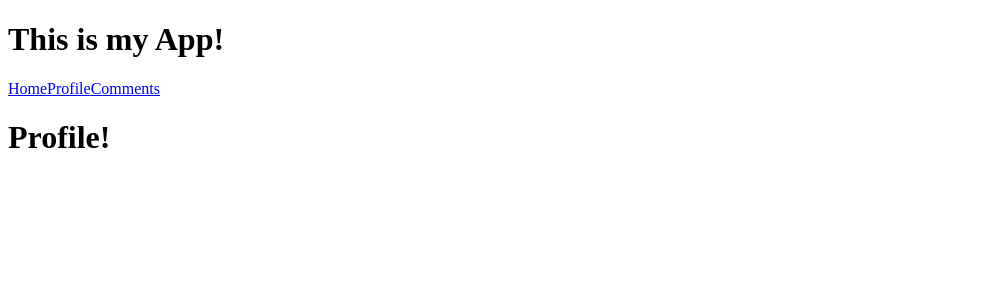
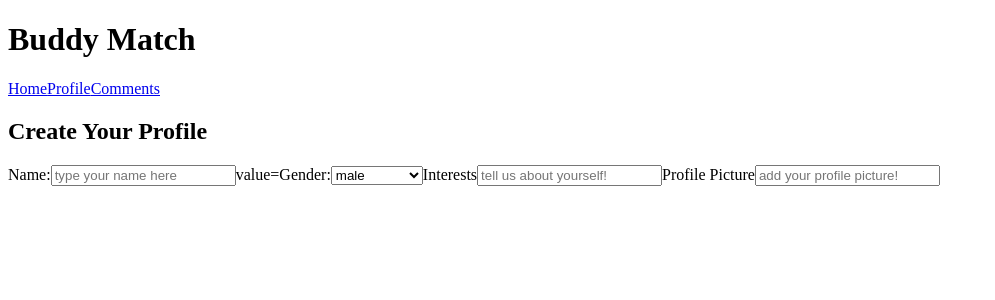
Before and after one commit to Huntysaurus/phase-2-project-react, a React (Create React App) app: page /profile in a window 1280 px wide. Shown: the top 300 px of the page, without its empty margins (0-995 px from the left). Built offline with nearby package versions, Linux system fonts and the light colour scheme.

Commit message:
making the profile form a controlled form

```diff
--- a/src/components/App.js
+++ b/src/components/App.js
@@ -2,7 +2,7 @@ import React from "react";
 import { Route, Switch } from "react-router-dom";
 import Header from "./Header";
 import Comments from "./Comments";
-import Profile from "./Profile";
+import ProfileForm from "./ProfileForm";
 import Home from "./Home";
 import NavBar from "./NavBar";
 
@@ -18,7 +18,7 @@ function App() {
                     <Home />
                 </Route>
                 <Route exact path="/profile">
-                    <Profile />
+                    <ProfileForm />
                 </Route>
                 <Route exact path="/comments">
                     <Comments />
--- a/src/components/Header.js
+++ b/src/components/Header.js
@@ -2,7 +2,7 @@ import React from "react";
 
 function Header() {
     return (
-        <h1> This is my App!</h1>
+        <h1>Buddy Match</h1>
     )
 }
 
--- a/src/components/Profile.js
+++ /dev/null
@@ -1,11 +0,0 @@
-import React from "react";
-
-function Profile() {
-    return (
-        <h1>Profile!</h1>
-    )
-}
-
-//if no profile, then option to create one. If profile, option to update or delete
-
-export default Profile
--- /dev/null
+++ b/src/components/ProfileForm.js
@@ -0,0 +1,54 @@
+import { getByPlaceholderText } from "@testing-library/react";
+import { v4 as uuid} from "uuid"
+import React, { useState } from "react";
+
+function ProfileForm({ onProfileFormSubmit }) {
+    const [name, setName] = useState("")
+    const [gender, setGender] = useState("male")
+    const [interests, setInterests] = useState("")
+    const [profilePicture, setProfilePicture] = useState("")
+
+    function handleSubmit(e) {
+        e.preventDefault()
+        onProfileFormSubmit({
+            id: uuid()
+        })
+    }
+    return (
+
+        <form onSubmit={handleSubmit}>
+            <div>
+                <h2>Create Your Profile</h2>
+                <label>
+                    Name:
+                    <input type='text'
+                    placeholder='type your name here'/>
+                    value={name}
+                </label>
+                <label>
+                    Gender:
+                    <select name="Gender">
+                        <option value="male">male</option>
+                        <option value="female">female</option>
+                        <option value="gender fluid">gender fluid</option>
+                        <option value="non-binary">non-binary</option>
+                    </select>
+                </label>
+                <label>
+                    Interests
+                    <input type='text' placeholder='tell us about yourself!'/>
+                </label>
+                <label>
+                    Profile Picture
+                    <input type='text' placeholder='add your profile picture!'/>
+                </label>
+            </div>
+        </form>
+    )
+}
+
+
+
+//if no profile, then option to create one. If profile, option to update or delete
+
+export default ProfileForm
```
